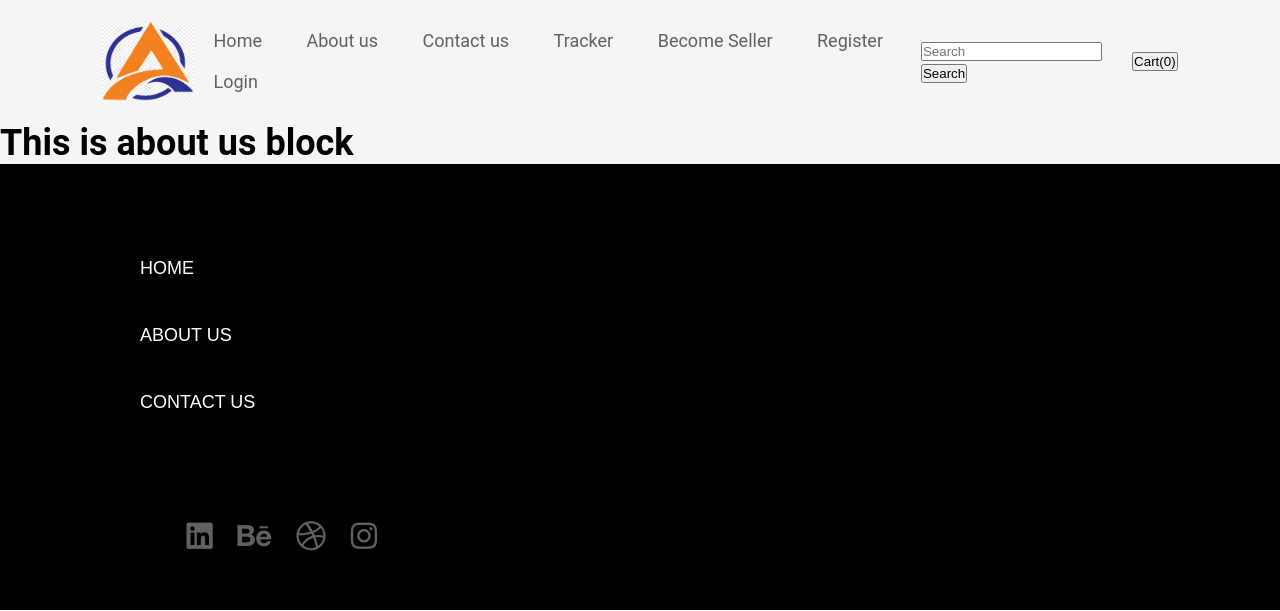
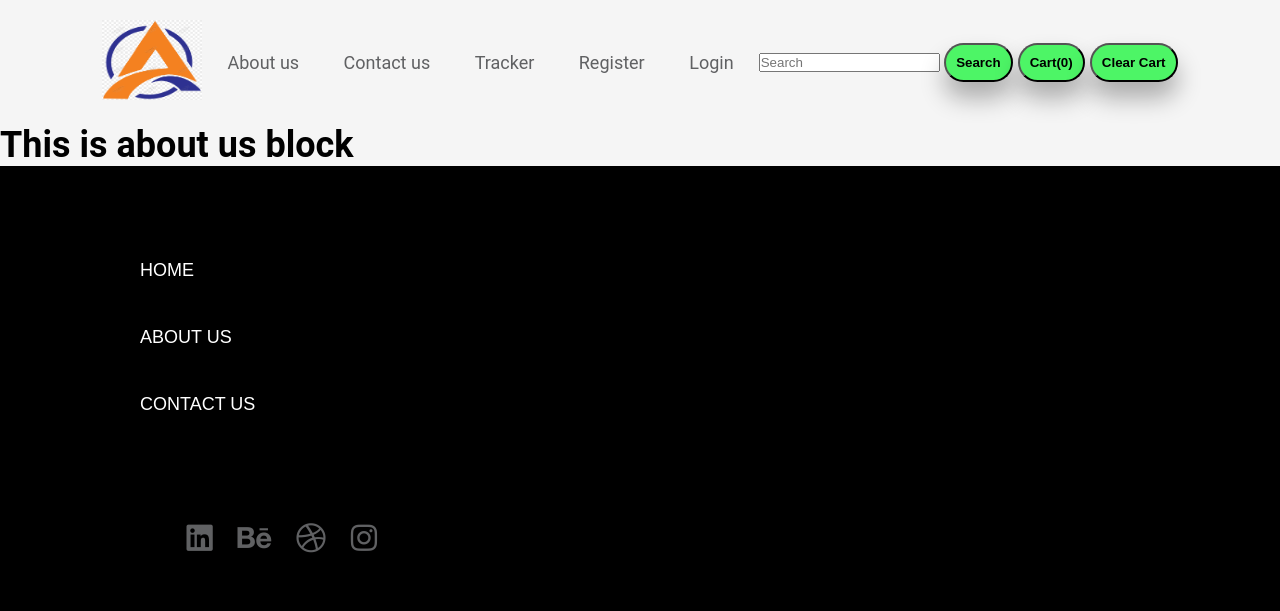
Before and after one commit to Anirudha1821/E-commerce-master-main, a Django app: page /home/ in a window 1280 px wide. Shown: the top 611 px of the page. Run offline with Django 4.2, Linux system fonts and the light colour scheme.

Commit message:
clear cart working properly

```diff
--- a/E-commerce-master-main/myweb/templates/nav.html
+++ b/E-commerce-master-main/myweb/templates/nav.html
@@ -31,25 +31,27 @@
 
  <header class="header">
   <nav>
-    <img src="{% static 'my_images/logo.png' %}" width="100" height="100" class="logob">
+    <a href="">
+      <img src="{% static 'my_images/logo.png' %}" width="100" height="100" class="logob">
+    </a>
 
     <ul>
-        <li class= "{% if request.path == '' %} active {% endif %}" > <a href="">Home</a></li>
         <li class= "{% if request.path == '/aboutus' %} active {% endif %}" > <a href="/aboutus">About us</a></li>
         <li class= "{% if request.path == '/contact' %} active {% endif %}" > <a href="/contact">Contact us</a></li>
         <li class= "{% if request.path == '/tracker' %} active {% endif %}" > <a href="/tracker">Tracker</a></li>
-        <li class= "{% if request.path == '/Become_Seller' %} active {% endif %}" > <a href="/Become_Seller">Become Seller</a></li>
         <li class= "{% if request.path == '/register' %} active {% endif %}" > <a href="/register">Register</a></li>
         <li class= "{% if request.path == '/login' %} active {% endif %}" > <a href="/login">Login</a></li>
     </ul>
     <form class="form-inline my-2 my-lg-0">
       <input class="form-control mr-sm-2" type="search" placeholder="Search" aria-label="Search">
-      <button class="btn btn-outline-success my-2 my-sm-0" type="submit">Search</button>
+      <button class="other-btn1" type="submit">Search</button>
     </form>
-    <button id='popcart' type="button" class="btn btn-secondary" data-container="body" data-toggle="popover" data-placement="bottom" data-content="Vivamus
+    <button id='popcart' type="button" class="other-btn1" data-container="body" data-toggle="popover" data-placement="bottom" data-content="Vivamus
       sagittis lacus vel augue laoreet rutrum faucibus.">
       Cart(<span id="cart">0</span>)
     </button>
+    <button class="other-btn1 clear_cart" id="clear_cart "type="submit">Clear Cart</button>
+
 </nav>
 {% block body %}
 
```
Also changed, not shown: E-commerce-master-main/myweb/templates/index.html (+14 -1 lines).
